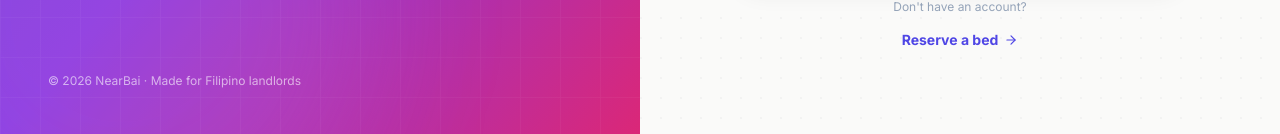
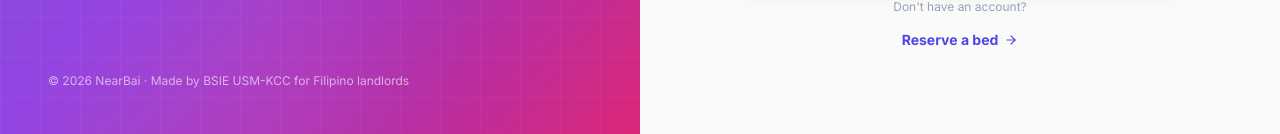
Before and after one commit to Kuritho/nearbai, a React (Create React App) app: page /login in a window 1280 px wide. Shown: the part 663-797 px from the top of the page. Built offline with nearby package versions, Linux system fonts and the light colour scheme.

Commit message:
Prepare Vercel deployment

```diff
--- a/package.json
+++ b/package.json
@@ -7,6 +7,7 @@
     "@testing-library/jest-dom": "^6.9.1",
     "@testing-library/react": "^16.3.3",
     "@testing-library/user-event": "^13.5.0",
+    "axios": "^1.12.0",
     "canvas-confetti": "^1.9.4",
     "framer-motion": "^14.4.0",
     "html2canvas": "^1.4.1",
--- a/src/pages/Login.jsx
+++ b/src/pages/Login.jsx
@@ -90,7 +90,7 @@ export default function Login() {
         </div>
 
         <p className="relative z-10 text-xs text-white/60">
-          © 2026 NearBai · Made for Filipino landlords
+          © 2026 NearBai · Made by BSIE USM-KCC for Filipino landlords
         </p>
       </div>
 
```
Also changed, not shown: vercel.json (added), 2 other files (tests, documents, lock files or other folders).
